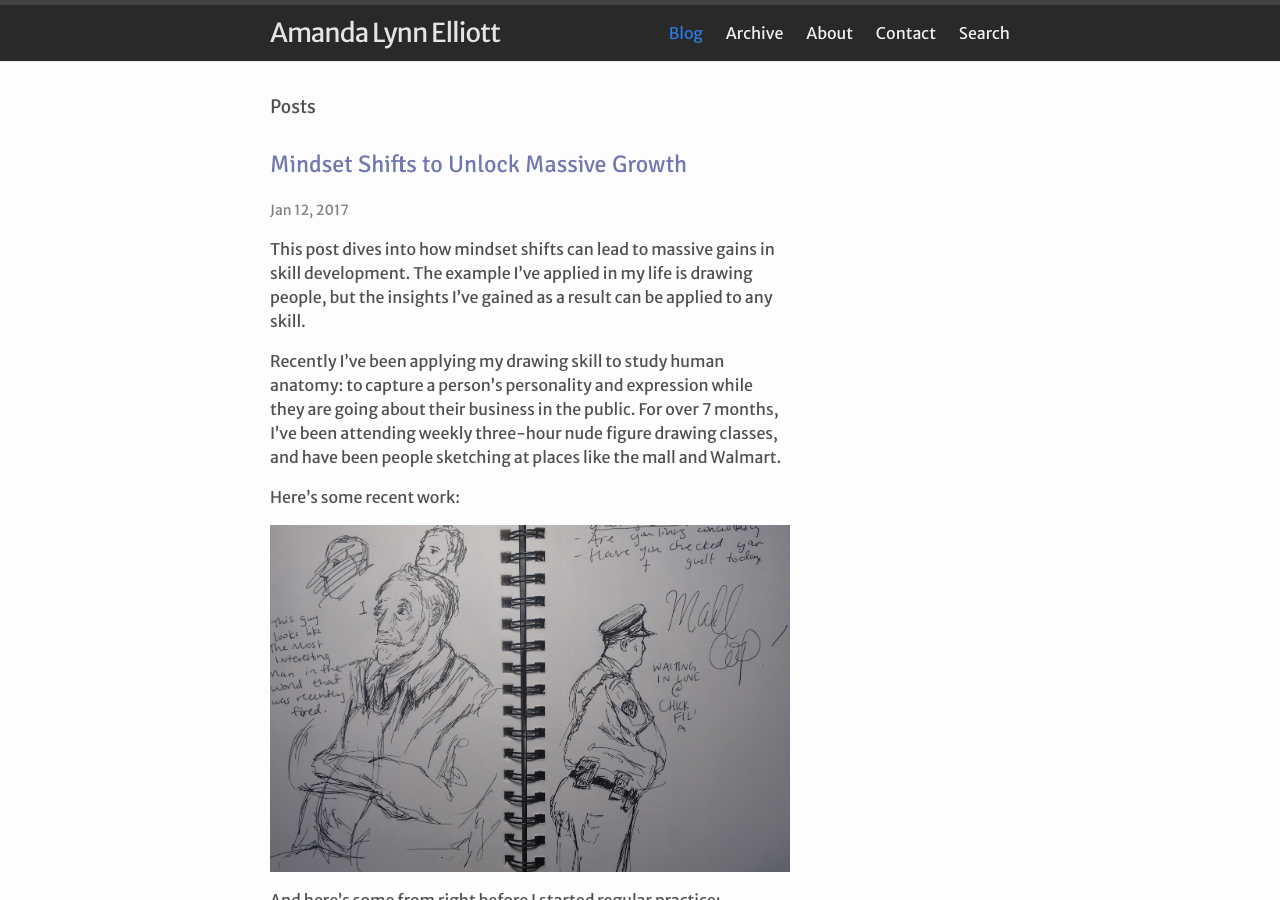
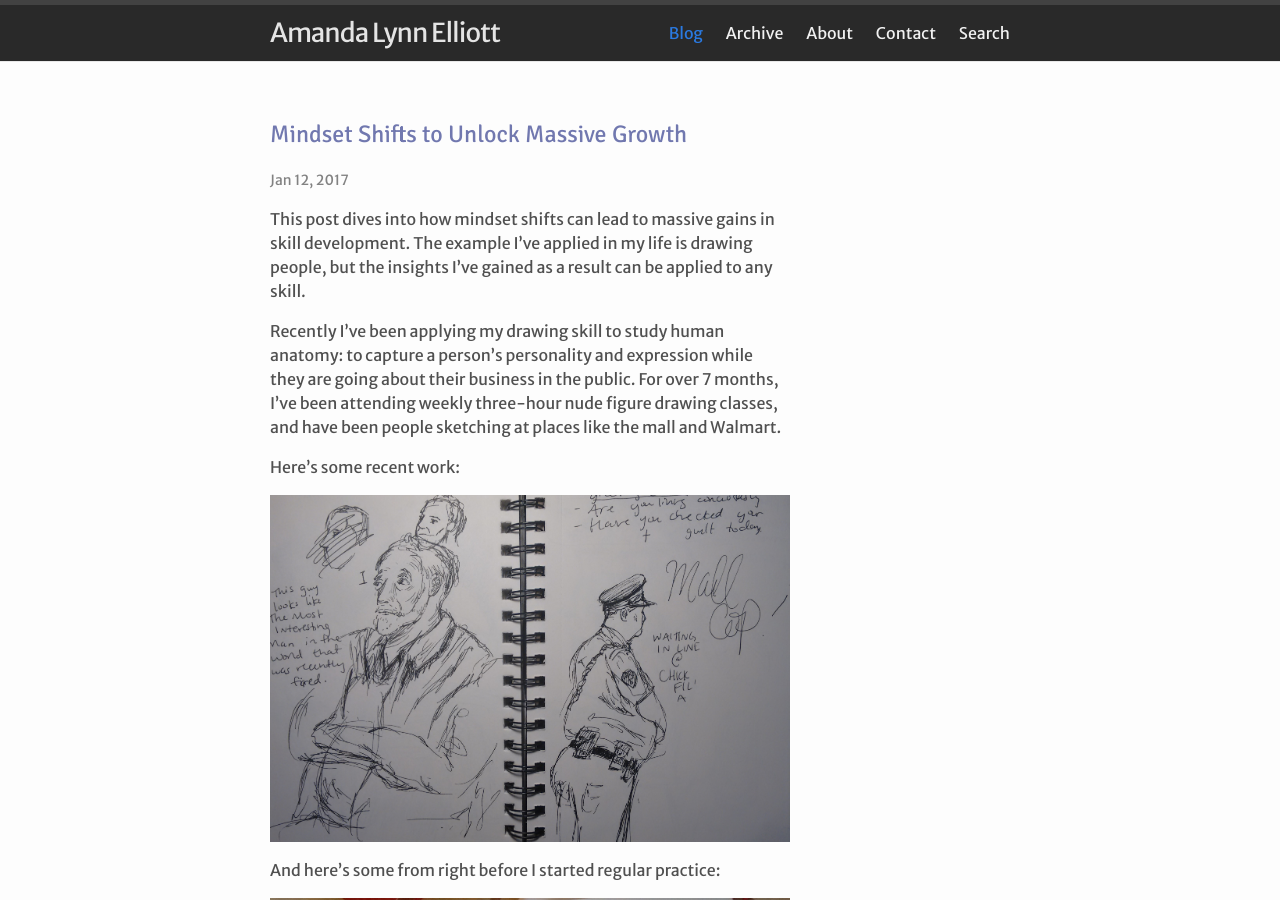
Before and after one commit to amandalynnelliott/amandalynnelliott.github.io-dev, a Jekyll site: the page built from index.md, in a window 1280 px wide and 900 px high. Built offline with Jekyll 4.4.1, drawn with Linux system fonts in a browser that asks for light colours.

Commit message:
Bug fixes

```diff
--- a/_includes/header.html
+++ b/_includes/header.html
@@ -17,7 +17,7 @@
 						<a class="page-link" {% if page.url==my_page.url %} style="color: #2a7ae2" {% endif %} href="{{ my_page.url | relative_url }}">{{ my_page.title | escape }}</a>
 					{% endif %}
 				{% endfor %}
-				<a class="page-link" {% if page.url=="search.html" %} style="color: #2a7ae2" {% endif %} href="{{ "search.html" | relative_url}}">Search</a>
+				<a class="page-link" {% if page.url=="/search.html" %} style="color: #2a7ae2" {% endif %} href="{{ "search.html" | relative_url}}">Search</a>
 			</div>
 			<!--
 			<form action="/search.html" method="get">
--- a/_layouts/home.html
+++ b/_layouts/home.html
@@ -1,9 +1,7 @@
 ---
 layout: default
 ---
-
 <div class="home">
-    <h1 class="page-heading">Posts</h1>
     {{ content }}
     <ul class="post-list">
         {% for post in site.posts %}
```
